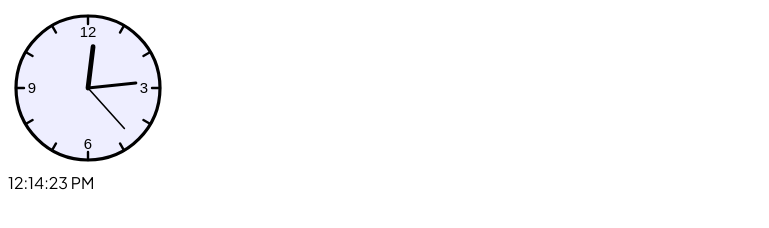
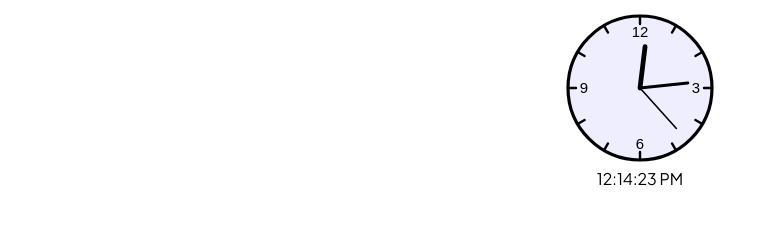
Before and after one commit to pramodboda/analog-clock-svg-js, a plain HTML site: page index.html in a window 1280 px wide. Shown: the whole page, without its empty margins (0-769 px from the left). Drawn offline with Linux system fonts and the light colour scheme.

Commit message:
Updating UI

```diff
--- a/index.html
+++ b/index.html
@@ -17,7 +17,7 @@
     />
 </head>
 <body>
-    <div>
+    <div class="clock-container">
 
     <!-- viewBox is coordinate system, width and height are on-screen size -->
     <svg id="clock" viewBox="0 0 100 100" width="160" height="160">
@@ -42,8 +42,11 @@
 
         <g id="numbers">
           <!-- Number the cardinal directions-->
-          <text x="50" y="18">12</text><text x="85" y="53">3</text>
-          <text x="50" y="88">6</text><text x="15" y="53">9</text>
+          <text x="50" y="18">12</text>
+          <!-- <text x="67" y="21">1</text> -->
+          <text x="85" y="53">3</text>
+          <text x="50" y="88">6</text>
+          <text x="15" y="53">9</text>
         </g>
 
         <!-- Draw hands pointing straight up. We rotate them in the code. -->
--- a/styles.css
+++ b/styles.css
@@ -1,9 +1,15 @@
 body {
     font-family: "Plus Jakarta Sans", sans-serif;
 }
-
+.clock-container{
+    display: flex;
+    justify-content: center;
+    align-items: center;
+    flex-direction: column;
+}
 /* These CSS styles all apply to the SVG elements defined below */
 #clock {
+
     /* styles for everything in the clock */
     stroke: black;
     /* black lines */
```
